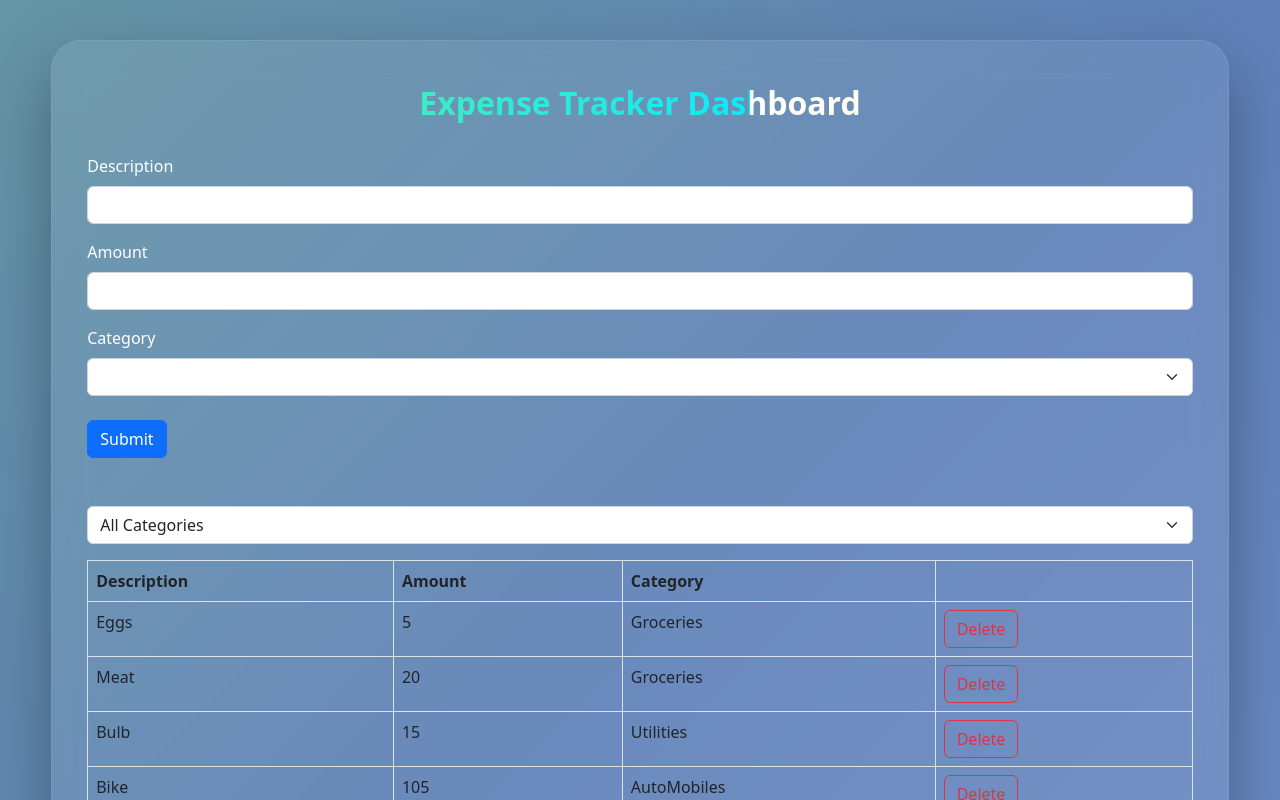
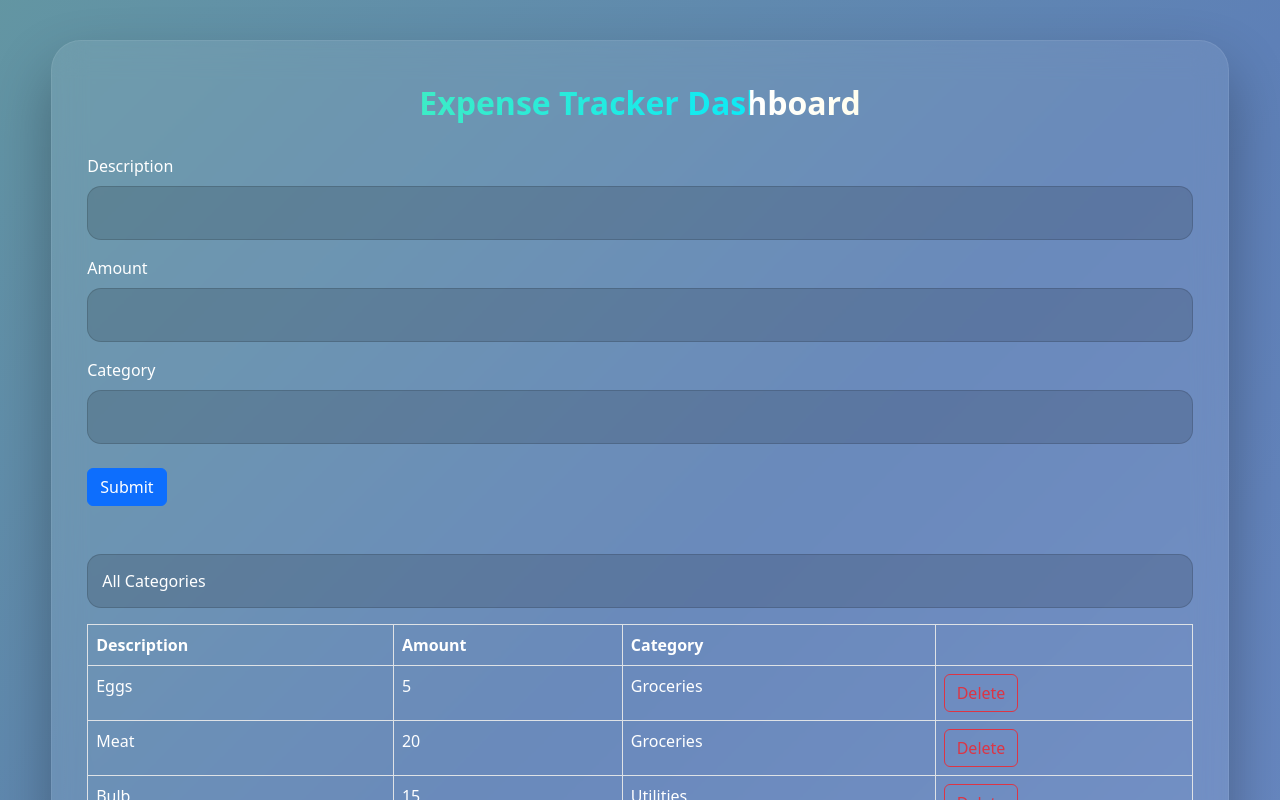
Before and after one commit to IBRAHIMTARIQ18/Expense-Tracker-Dashboard, a React (Vite) app: page / in a window 1280 px wide. Shown: the top 800 px of the page. Built offline with nearby package versions, Linux system fonts and the light colour scheme.

Commit message:
form and list styles added

```diff
--- a/src/App.css
+++ b/src/App.css
@@ -20,6 +20,21 @@
   animation: textGlow 4s linear infinite;
 }
 
+.form-control,
+.form-select {
+  background: rgba(0, 0, 0, 0.141);
+  border: 1px solid rgba(0, 0, 0, 0.141);
+  color: white;
+  border-radius: 14px;
+  padding: 14px;
+}
+
+.form-control:focus,
+.form-select:focus {
+  box-shadow: 0 0 20px rgba(56, 189, 248, 0.4);
+  border-color: #38bdf8;
+}
+
 @keyframes textGlow {
   from {
     background-position: 0%;
--- a/src/ExpenseFilter.tsx
+++ b/src/ExpenseFilter.tsx
@@ -1,14 +1,23 @@
 import categories from "./categories";
 
 interface Props {
-    onSelectCategory: (category: string) => void;
+  onSelectCategory: (category: string) => void;
 }
 
-const ExpenseFilter = ({onSelectCategory}: Props) => {
+const ExpenseFilter = ({ onSelectCategory }: Props) => {
   return (
-    <select className="form-select" onChange={(event) => onSelectCategory(event.target.value)}>
-      <option value="">All Categories</option>
-      {categories.map(category => <option key={category} value={category}>{category}</option>)}
+    <select
+      className="form-select"
+      onChange={(event) => onSelectCategory(event.target.value)}
+    >
+      <option className="text-black" value="">
+        All Categories
+      </option>
+      {categories.map((category) => (
+        <option className="text-black" key={category} value={category}>
+          {category}
+        </option>
+      ))}
     </select>
   );
 };
--- a/src/ExpenseForm.tsx
+++ b/src/ExpenseForm.tsx
@@ -71,9 +71,9 @@ const ExpenseForm = ({ onSubmit }: Props) => {
           Category
         </label>
         <select {...register("category")} id="category" className="form-select">
-          <option value=""></option>
+          <option className="text-black" value=""></option>
           {categories.map((category) => (
-            <option key={category} value={category}>
+            <option className="text-black" key={category} value={category}>
               {category}
             </option>
           ))}
--- a/src/ExpenseList.tsx
+++ b/src/ExpenseList.tsx
@@ -14,7 +14,7 @@ const ExpenseList = ({ expenses, onDelete }: Props) => {
   if (expenses.length === 0) return null;
   return (
     <>
-      <table className="table table-bordered">
+      <table className="table table-bordered text-white">
         <thead>
           <tr>
             <th>Description</th>
```
